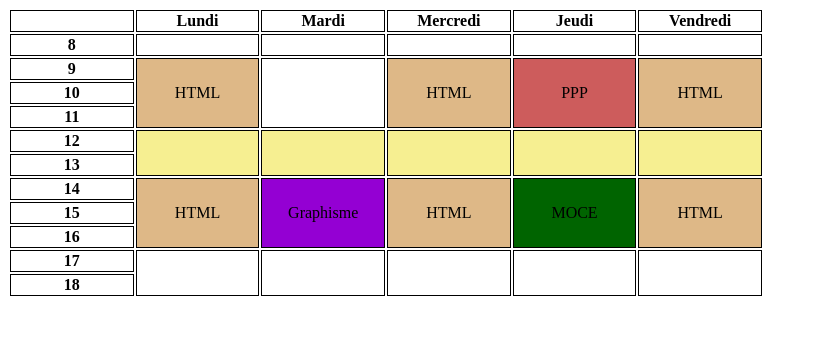
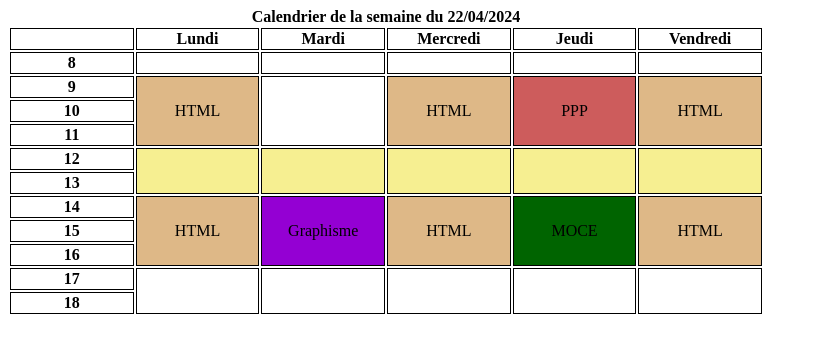
Before and after one commit to kerryl02/CnamTP, a plain HTML site: page TP1/calendrier.html in a window 1280 px wide. Shown: the whole page, without its empty margins (0-815 px from the left). Drawn offline with Linux system fonts and the light colour scheme.

Commit message:
:bug: fix exo

```diff
--- a/TP1/calendrier.html
+++ b/TP1/calendrier.html
@@ -34,6 +34,7 @@
 </head>
 <body>
     <table>
+        <caption><b>Calendrier de la semaine du 22/04/2024</b></caption>
         <thead>
             <th></th>
             <th>Lundi</th>
```
